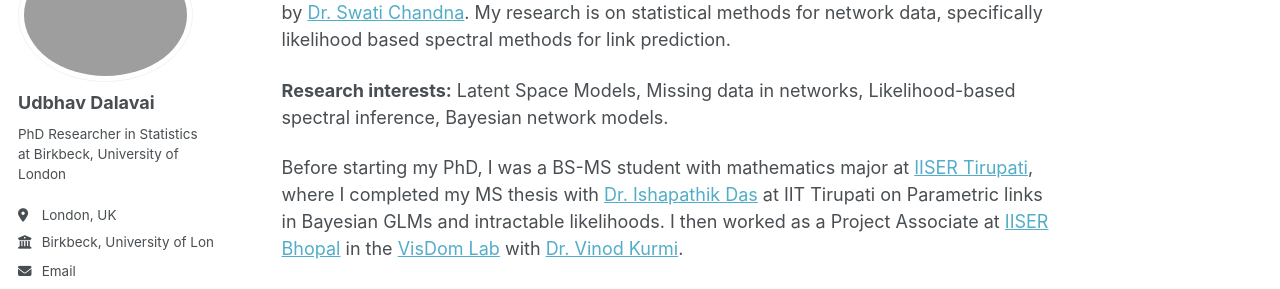
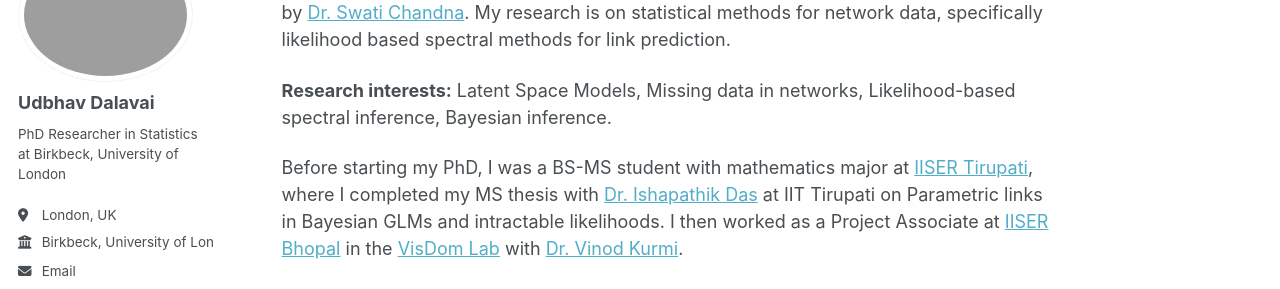
Before and after one commit to Udbhav-Dalavai/Udbhav-Dalavai.github.io, a Jekyll site: the page built from _pages/about.md, in a window 1280 px wide and 1296 px high. Shown: the part 171-460 px from the top of the window. Built offline with Jekyll 4.4.1, drawn with Linux system fonts in a browser that asks for light colours; a style sheet for code colours, icons or effects is not loaded.

Commit message:
Modify research interests in about page
Updated research interests to include Bayesian inference.

```diff
--- a/_pages/about.md
+++ b/_pages/about.md
@@ -9,7 +9,7 @@ redirect_from:
 
 I am a second-year PhD student in Statistics at [Birkbeck, University of London](https://www.bbk.ac.uk/), supervised by [Dr. Swati Chandna](https://www.bbk.ac.uk/our-staff/9165866/swati-chandna). My research is on statistical methods for network data, specifically likelihood based spectral methods for link prediction.
 
-**Research interests:** Latent Space Models, Missing data in networks, Likelihood-based spectral inference, Bayesian network models.
+**Research interests:** Latent Space Models, Missing data in networks, Likelihood-based spectral inference, Bayesian inference.
 
 Before starting my PhD, I was a BS-MS student with mathematics major at [IISER Tirupati](https://www.iisertirupati.ac.in/), where I completed my MS thesis with [Dr. Ishapathik Das](https://sites.google.com/iittp.ac.in/ishapathik/home) at IIT Tirupati on Parametric links in Bayesian GLMs and intractable likelihoods. I then worked as a Project Associate at [IISER Bhopal](https://www.iiserb.ac.in/) in the [VisDom Lab](https://visdomlab.github.io/) with [Dr. Vinod Kurmi](https://vinodkkurmi.github.io/).
 
```
